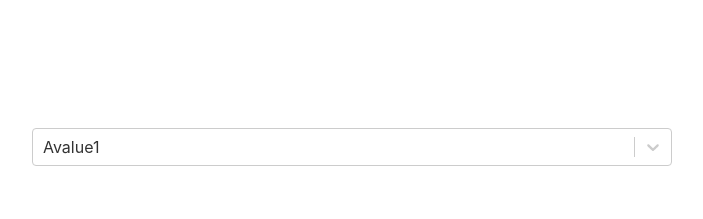
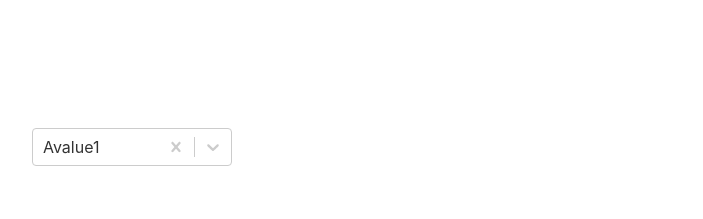
Before and after one commit to amaan75/pmnet, a React (Create React App) app: page / in a window 1280 px wide. Shown: the top 219 px of the page, without its empty margins (224-927 px from the left). Built offline with nearby package versions, Linux system fonts and the light colour scheme.

Commit message:
provided a width prop for the container

```diff
--- a/src/components/App.js
+++ b/src/components/App.js
@@ -35,6 +35,10 @@ class App extends Component {
         },
         background: "white",
         color: "black"
+      }),
+      container: (provided, state) => ({
+        ...provided,
+        width: "200px",
       })
     }
     return (
@@ -45,7 +49,8 @@ class App extends Component {
           isSearchable={true}
           options={this.state.dropdownData}
           getOptionLabel={option => option.name}
-          isClearable={false}
+          isClearable={true}
+          noOptionsMessage={"No Options To Select!"}
           backspaceRemovesValue={true}
           onChange={this.onChangeDropDownValue}
           inputValue={this.state.dropdownInputTextValue}
```
